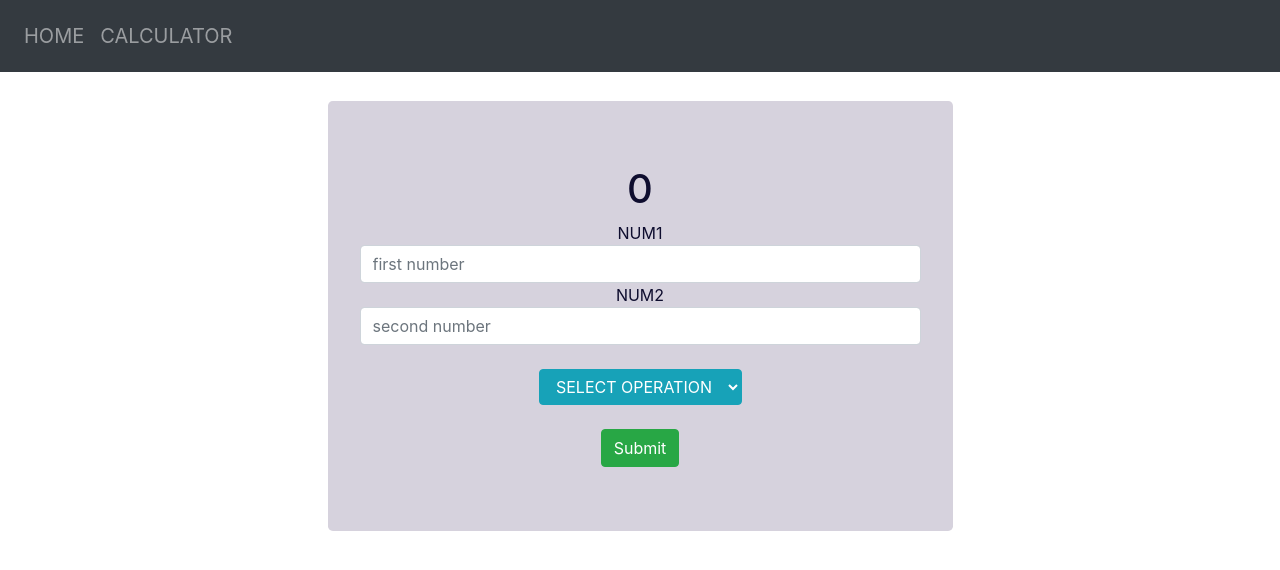
After one commit to poojaps-2000/calculator_django, a Django app: page /appone/calc/ in a window 1280 px wide. The commit adds this page. Shown: the top 570 px of the page. Run offline with Django 3.2, Linux system fonts and the light colour scheme; some libraries are stand-ins or nearby versions.

Commit message:
added calculator

```diff
--- a/appone/urls.py
+++ b/appone/urls.py
@@ -5,5 +5,5 @@ from . import views
 app_name = 'appone'
 
 urlpatterns = [
-    path('entry/',views.entry,name='entry'),
+    path('calc/',views.calc,name='calc'),
 ]
--- a/appone/views.py
+++ b/appone/views.py
@@ -1,6 +1,17 @@
 from django.shortcuts import render
 
+def calc(request):
+    c=0
+    if request.method == 'POST':
+        a = request.POST['num1']
+        b = request.POST['num2']
+        op = request.POST['op']
+        if op not in ['+','-','*','/','%']:
+            c = 'SELECT AN OPERAND'
+            return render(request,'appone/calc.html',{'error':c})
+        else:
+            c=result(a,b,op)
+    return render(request,'appone/calc.html',{'result':c})
 
-
-def entry(request):
-    return render(request,'appone/entry.html',{})
+def result(a,b,op):
+    return eval(a+op+b)
--- a/proj/urls.py
+++ b/proj/urls.py
@@ -21,6 +21,5 @@ from . import views
 urlpatterns = [
     path('admin/', admin.site.urls),
     path('',views.index,name='index'),
-    path('home/',views.home,name='home'),
     path('appone/',include('appone.urls'))
 ]
--- a/proj/views.py
+++ b/proj/views.py
@@ -2,5 +2,3 @@ from django.shortcuts import render
 
 def index(request):
     return render(request,'index.html',{})
-def home(request):
-    return render(request,'home.html',{})
--- /dev/null
+++ b/templates/appone/calc.html
@@ -0,0 +1,45 @@
+{% extends "base.html" %}
+
+{% block bb %}
+    <style>
+        body { padding-top: 70px;
+             }
+        .jumbotron,.container
+        {
+            background-color:#3253;
+            color:#0e0d2e;
+            text-align: center;
+            margin-top: 5%;
+        }
+
+        </style>
+
+    <div class='row'>
+    <div class="col-sm-6 offset-sm-3 align-items-center col-md-6">
+        <div class="form-group container jumbotron">
+            <h1>{{result}}</h1>
+            <h1>{{error}}</h1>
+                <form method='POST'>
+                    {% csrf_token %}
+                    NUM1
+                    <input class="form-control" type="number" name='num1' placeholder="first number" required>
+                    NUM2
+                    <input class="form-control" type="number" name='num2' placeholder="second number" required>
+                    <br>
+                    <select class="btn btn-info" name='op'>
+                        <option>SELECT OPERATION</option>
+                        <option>+</option>
+                        <option>-</option>
+                        <option>*</option>
+                        <option>/</option>
+                        <option>%</option>
+                        <option>**</option>
+
+                    </select>
+                    <br><br>
+                    <input class="btn btn-success" type="submit" name="SUBMIT">
+                </form>
+    </div>
+    </div>
+    </div>
+{% endblock %}
--- a/templates/base.html
+++ b/templates/base.html
@@ -10,9 +10,27 @@
 <script src="https://maxcdn.bootstrapcdn.com/bootstrap/4.0.0/js/bootstrap.min.js" integrity="sha384-JZR6Spejh4U02d8jOt6vLEHfe/JQGiRRSQQxSfFWpi1MquVdAyjUar5+76PVCmYl" crossorigin="anonymous"></script>
 </head>
 <body>
-    <div class="container jumbotron">
-        <h1>THIS IS FROM BASE</h1>
-    </div>
+    <nav class="navbar navbar-dark bg-dark navbar-expand-sm fixed-top">
+        <button class="navbar-toggler" type="button" data-toggle="collapse" data-target="#navbarSupportedContent" aria-controls="navbarSupportedContent" aria-expanded="false" aria-label="Toggle navigation">
+            <span class="navbar-toggler-icon"></span>
+          </button>
+          <div class="collapse navbar-collapse" id="navbarSupportedContent">
+
+            <ul class="navbar-nav navbar-brand navbar-brand">
+                <li class="nav-item">
+                    <a class="nav-link" href="{% url 'index' %}">HOME</a>
+                </li>
+                <li class="nav-item">
+                    <a class="nav-link" href="{% url 'appone:calc' %}">CALCULATOR</a>
+                </li>
+                <li>
+                </li>
+            </ul>
+
+          </div>
+
+    </nav>
+
     {% block bb %}
     {% endblock %}
 </body>
```
Also changed, not shown: templates/home.html (deleted, +0 -7 lines), templates/index.html (+17 -6 lines).
